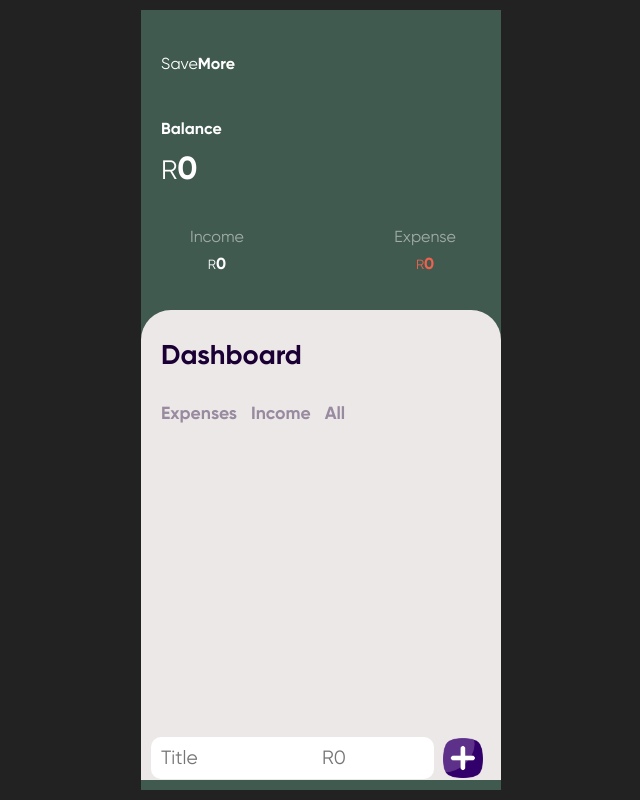
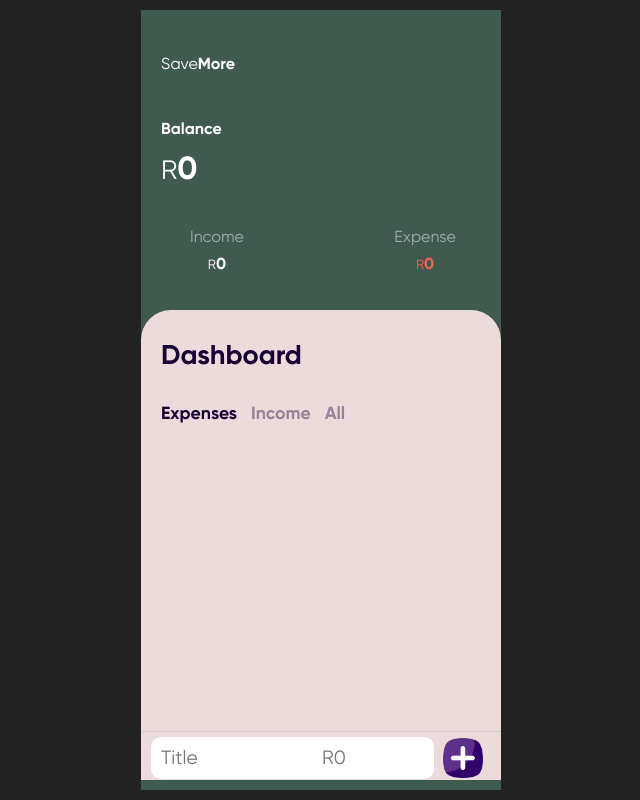
Before and after one commit to mariusmokoka/SaveMore-App, a plain HTML site: page index.html in a window 1280 px wide. Both pictures are taken after a click on the element "Expenses". Shown: the whole page, without its empty margins (319-959 px from the left). Drawn offline with Linux system fonts and the light colour scheme.

Commit message:
Update 15h30 selector

```diff
--- a/budget.js
+++ b/budget.js
@@ -54,7 +54,7 @@ allBtn.addEventListener("click", function() {
 // HELPERS
 
 function Show(element) {
-    element.classList.remove("hide")
+    element.classList.remove("hide");
 }
 
 function hide( element ) {
@@ -64,7 +64,7 @@ function hide( element ) {
 }
 
 function active(element) {
-    element.classList.add("active")
+    element.classList.add("active");
 }
 
 function inactive( element ) {
--- a/style.css
+++ b/style.css
@@ -121,7 +121,7 @@ input[type=number] {
     display: block;
     width: 360px;
     height: 470px;
-    background-color: #ede8e8;
+    background-color: #ecdbdb;
     margin-top: 35px;
     border-radius: 30px 30px 0 0;
 }
@@ -154,7 +154,7 @@ input[type=number] {
     margin-left: 10px;
 }
 
-.focus{
+.active{
     opacity : 1 !important;
 }
 
@@ -240,7 +240,7 @@ input[type=number] {
     display: block;
     width: 360px;
     bottom: 0;
-    border-top: 1px solid #ede8e8;
+    border-top: 1px solid #ccc;
 }
 
 .budget-dashboard #expense .input *{
@@ -343,7 +343,7 @@ input[type=number] {
     display: block;
     width: 360px;
     bottom: 0;
-    border-top: 1px solid #ede8e8;
+    border-top: 1px solid #ccc;
 }
 
 .budget-dashboard #income .input *{
```
